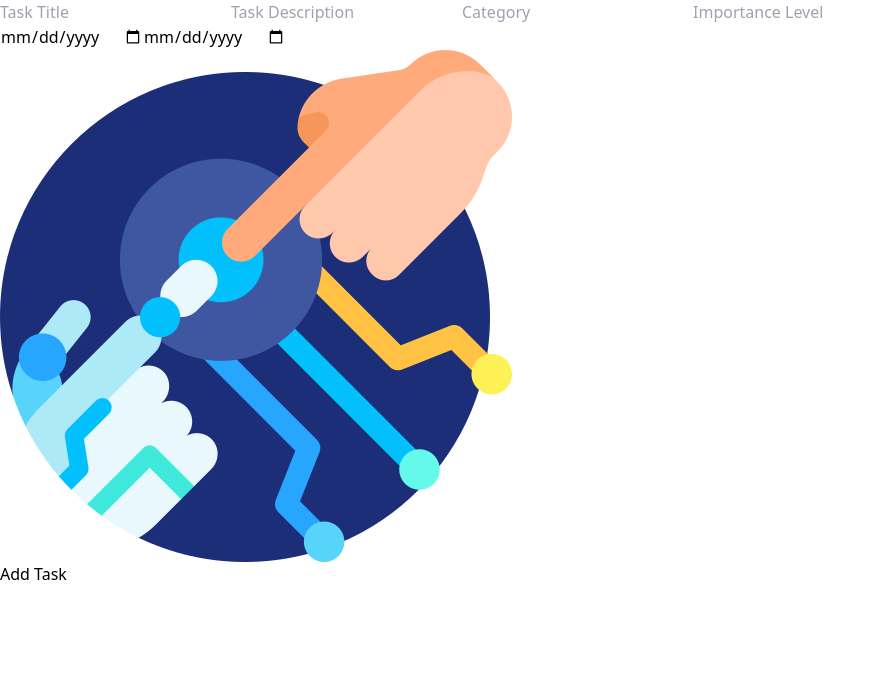
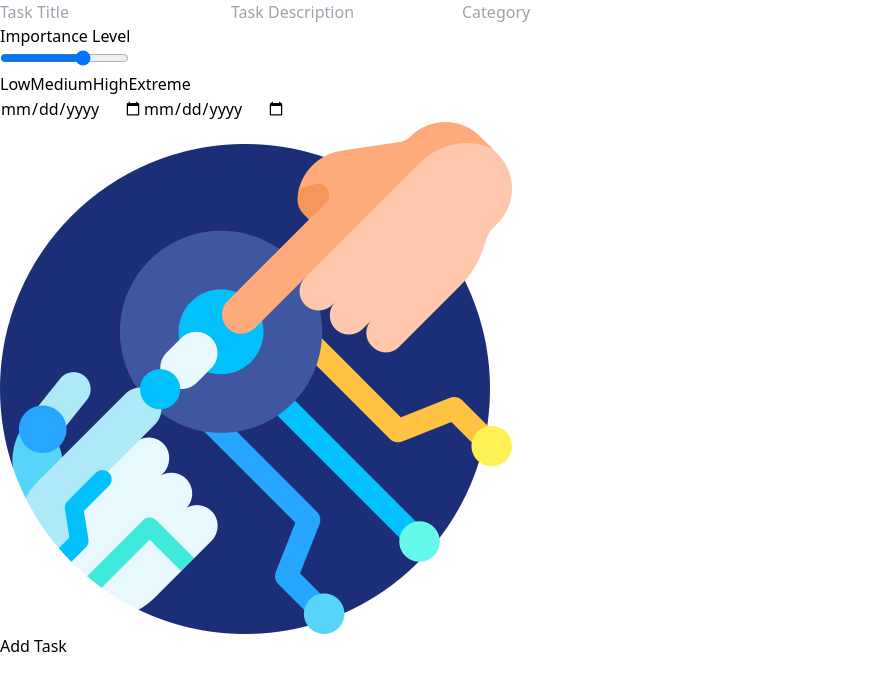
Before and after one commit to tugcan-kartal/dailyorganizer-client, a Next.js app: page /tasks in a window 1280 px wide. Shown: the top 690 px of the page, without its empty margins (0-885 px from the left). Built offline with nearby package versions, Linux system fonts and the light colour scheme.

Commit message:
added importance level bar

```diff
--- a/src/app/components/taskAddForm.tsx
+++ b/src/app/components/taskAddForm.tsx
@@ -1,12 +1,11 @@
 "use client";
-import React,{ChangeEvent, useState} from "react";
+import React, { ChangeEvent, useState } from "react";
 import { addTask } from "../api/taskService";
 import RoboticHand from "@/../public/assets/robotic-hand.png";
 import Image from "next/image";
 
-const TaskAddForm: React.FC=()=>{
-
-    const [taskToAdd,setTaskToAdd]=useState({
+const TaskAddForm: React.FC = () => {
+  const [taskToAdd, setTaskToAdd] = useState({
     title: "",
     description: "",
     importance_level: "",
@@ -15,27 +14,29 @@ const TaskAddForm: React.FC=()=>{
     end_date: "",
   });
 
-    const handleChange=(e: ChangeEvent<HTMLInputElement>)=>{
+  const handleChange = (e: ChangeEvent<HTMLInputElement>) => {
     setTaskToAdd({
       ...taskToAdd,
       [e.target.name]: e.target.value,
-        })
-    }
+    });
+  };
 
-    const handleSubmit=async(e: React.FormEvent)=>{
+  const handleSubmit = async (e: React.FormEvent) => {
     e.preventDefault();
 
-        const token=localStorage.getItem("token");
-        if(!token) return;
+    const token = localStorage.getItem("token");
+    if (!token) return;
 
-        await addTask(taskToAdd,token);
-
+    await addTask(taskToAdd, token);
   };
 
   return (
     <div className="flex justify-center items-center min-h-screen bg-gray-100">
       <div className="bg-white border-t-8 border-blue-500 shadow-lg rounded-2xl w-[20vw] py-[4vh] relative">
-            <form className="mx-5 relative flex flex-col gap-y-4" onSubmit={handleSubmit}>
+        <form
+          className="mx-5 relative flex flex-col gap-y-4"
+          onSubmit={handleSubmit}
+        >
           {/* Başlık */}
           <input
             className="text-2xl text-gray-800 font-semibold border-b"
@@ -61,12 +62,30 @@ const TaskAddForm: React.FC=()=>{
           />
 
           {/* Önemlilik Derecesi */}
+          <div className="mt-4">
+            <label className="text-gray-800 font-semibold">
+              Importance Level
+            </label>
+            <div className="relative w-full mt-2">
               <input
-                className="text-gray-400 border-b"
+                type="range"
+                min="1"
+                max="4"
+                step="1"
                 name="importance_level"
-                placeholder="Importance Level"
-                onChange={handleChange}
+                onChange={(e) => {
+                  handleChange(e);
+                }}
+                className="w-full h-3 rounded-lg appearance-none cursor-pointer bg-gray-300"
               />
+              <div className="flex justify-between text-xs font-semibold mt-1">
+                <span className="text-green-500">Low</span>
+                <span className="text-yellow-500">Medium</span>
+                <span className="text-orange-500">High</span>
+                <span className="text-red-500">Extreme</span>
+              </div>
+            </div>
+          </div>
 
           {/* Tarihler */}
           <div className="flex justify-between">
@@ -100,6 +119,6 @@ const TaskAddForm: React.FC=()=>{
       </div>
     </div>
   );
-}
+};
 
 export default TaskAddForm;
```
Lines whose indentation alone changed are shown as unchanged.
